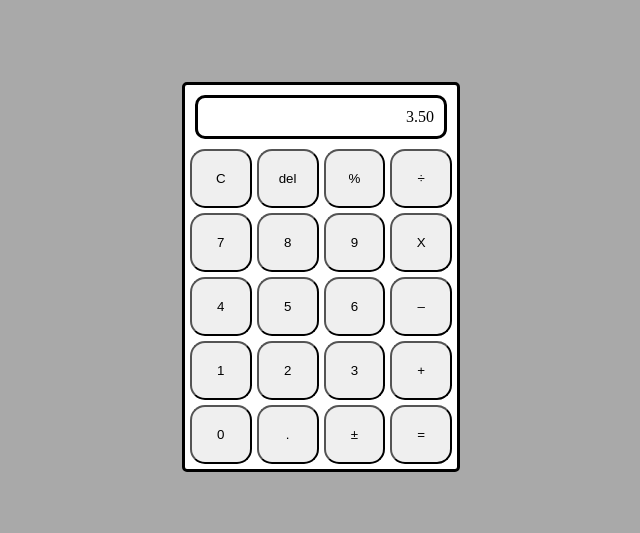
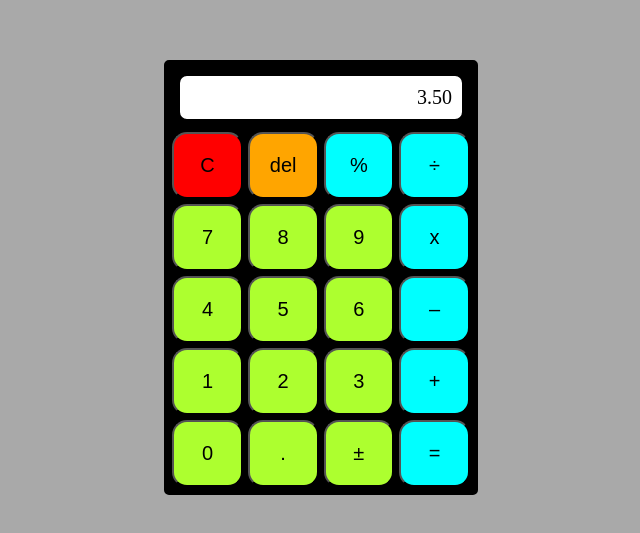
Before and after one commit to juhalo/odin-calculator, a plain HTML site: page index.html in a window 1280 px wide. Shown: the part 123-656 px from the top of the page, without its empty margins (319-959 px from the left). Drawn offline with Linux system fonts and the light colour scheme.

Commit message:
Add coloring and specify font size

```diff
--- a/index.html
+++ b/index.html
@@ -21,7 +21,7 @@
         <button class="btn btn-number">7</button>
         <button class="btn btn-number">8</button>
         <button class="btn btn-number">9</button>
-        <button class="btn btn-operate">X</button>
+        <button class="btn btn-operate">x</button>
         <button class="btn btn-number">4</button>
         <button class="btn btn-number">5</button>
         <button class="btn btn-number">6</button>
@@ -32,7 +32,7 @@
         <button class="btn btn-operate">+</button>
         <button class="btn btn-number">0</button>
         <button class="btn btn-decimal">.</button>
-        <button class="btn btn-operate">&#177</button>
+        <button class="btn btn-operate" id="btn-plus-minus">&#177</button>
         <button class="btn btn-equal">=</button>
       </div>
     </div>
--- a/styles.css
+++ b/styles.css
@@ -9,9 +9,19 @@ body {
 }
 
 .container {
-  background-color: white;
+  background-color: black;
   border: 3px solid;
   border-radius: 5px;
+}
+
+.screen {
+  text-align: end;
+  margin: 10px;
+  border: 3px solid;
+  border-radius: 10px;
+  padding: 10px;
+  font-size: 20px;
+  background-color: white;
 }
 
 .button-container {
@@ -21,19 +31,30 @@ body {
   margin: 5px;
 }
 
-.btn {
+.btn,
+#btn-plus-minus {
   padding: 20px;
   border-radius: 15px;
+  font-size: 20px;
+  background-color: greenyellow;
+}
+
+.btn-clear {
+  background-color: red;
+}
+
+.btn-del {
+  background-color: orange;
+}
+
+.btn-operate {
+  background-color: aqua;
+}
+
+.btn-equal {
+  background-color: aqua;
 }
 
 button:hover {
   background-color: darkgray;
 }
-
-.screen {
-  text-align: end;
-  margin: 10px;
-  border: 3px solid;
-  border-radius: 10px;
-  padding: 10px;
-}
```
